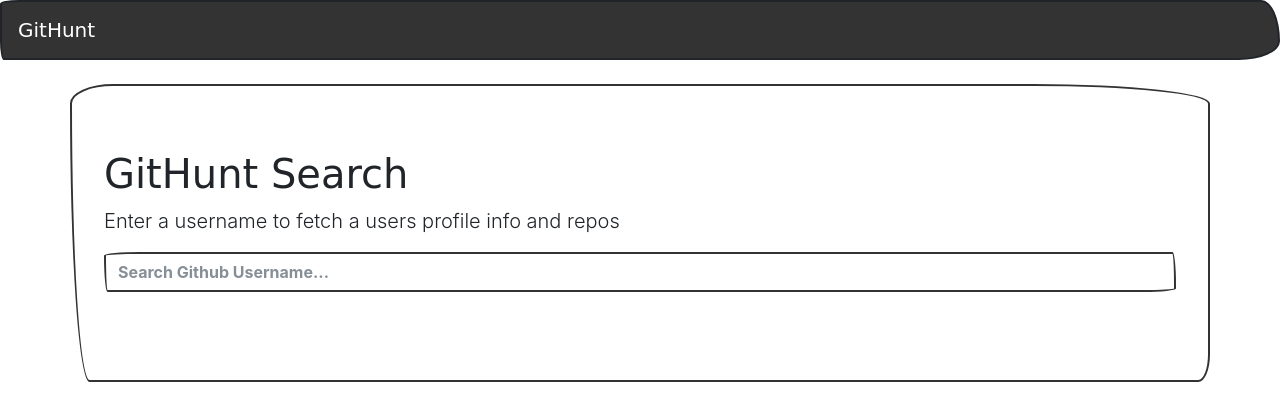
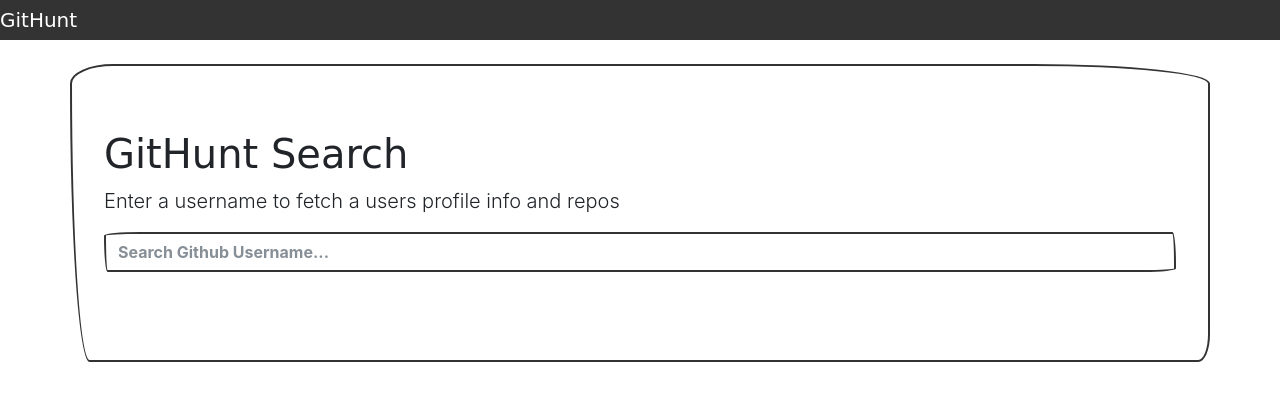
Before and after one commit to thephenom1708/GitHunt, a plain HTML site: page index.html in a window 1280 px wide. Drawn offline with nearby package versions, Linux system fonts and the light colour scheme; a web font is replaced by a local one.

Commit message:
Update index.html

```diff
--- a/index.html
+++ b/index.html
@@ -13,7 +13,7 @@
     <body>
 
         <div class="bs-component">
-           <nav class="navbar navbar-expand-lg navbar-dark bg-primary">
+           <nav class="navbar-expand-lg navbar-dark bg-primary">
              <a class="navbar-brand" href="#">GitHunt</a>
     <!--         <button class="navbar-toggler" type="button" data-toggle="collapse" data-target="#navbarColor01" aria-controls="navbarColor01" aria-expanded="false" aria-label="Toggle navigation">
                <span class="navbar-toggler-icon"></span>
```
